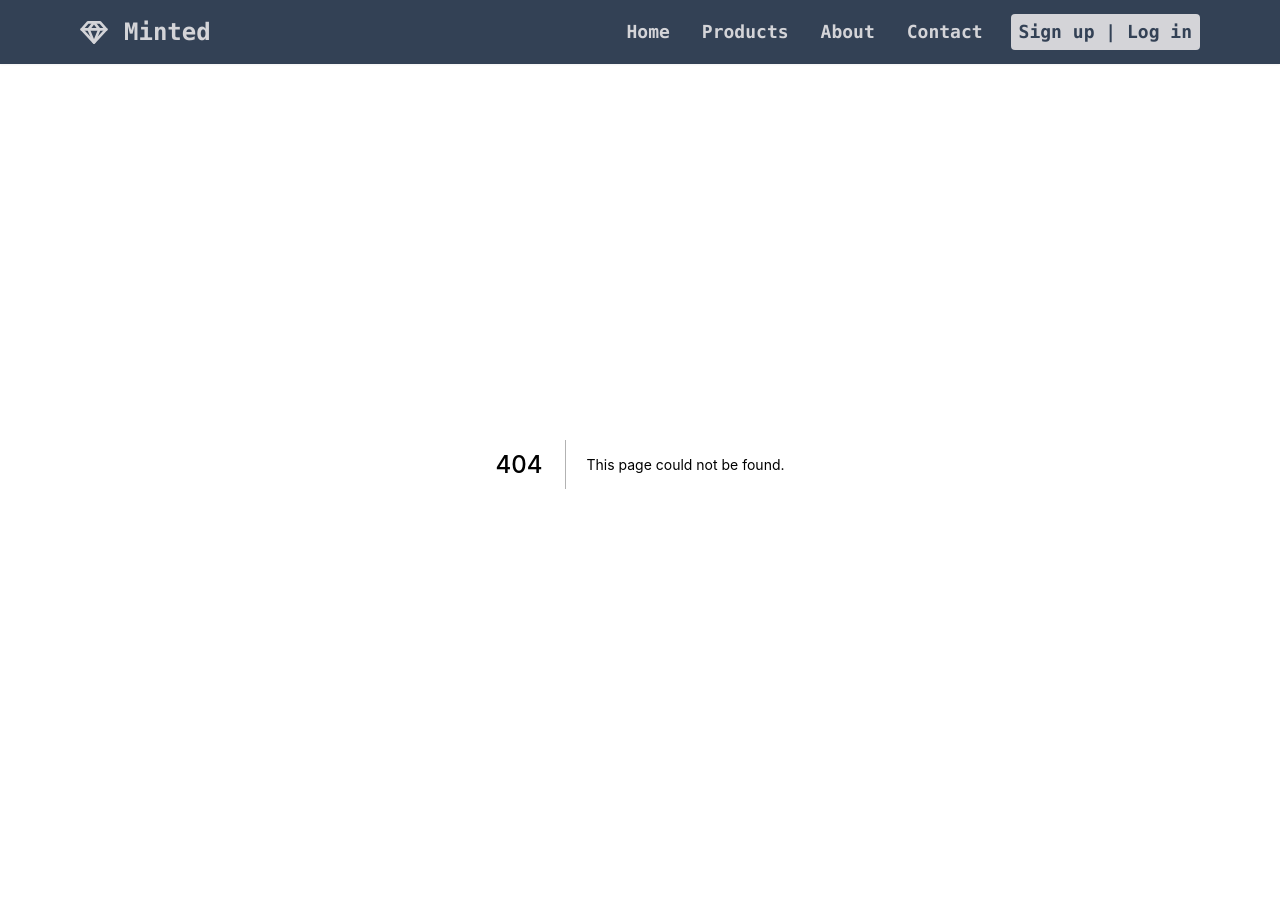
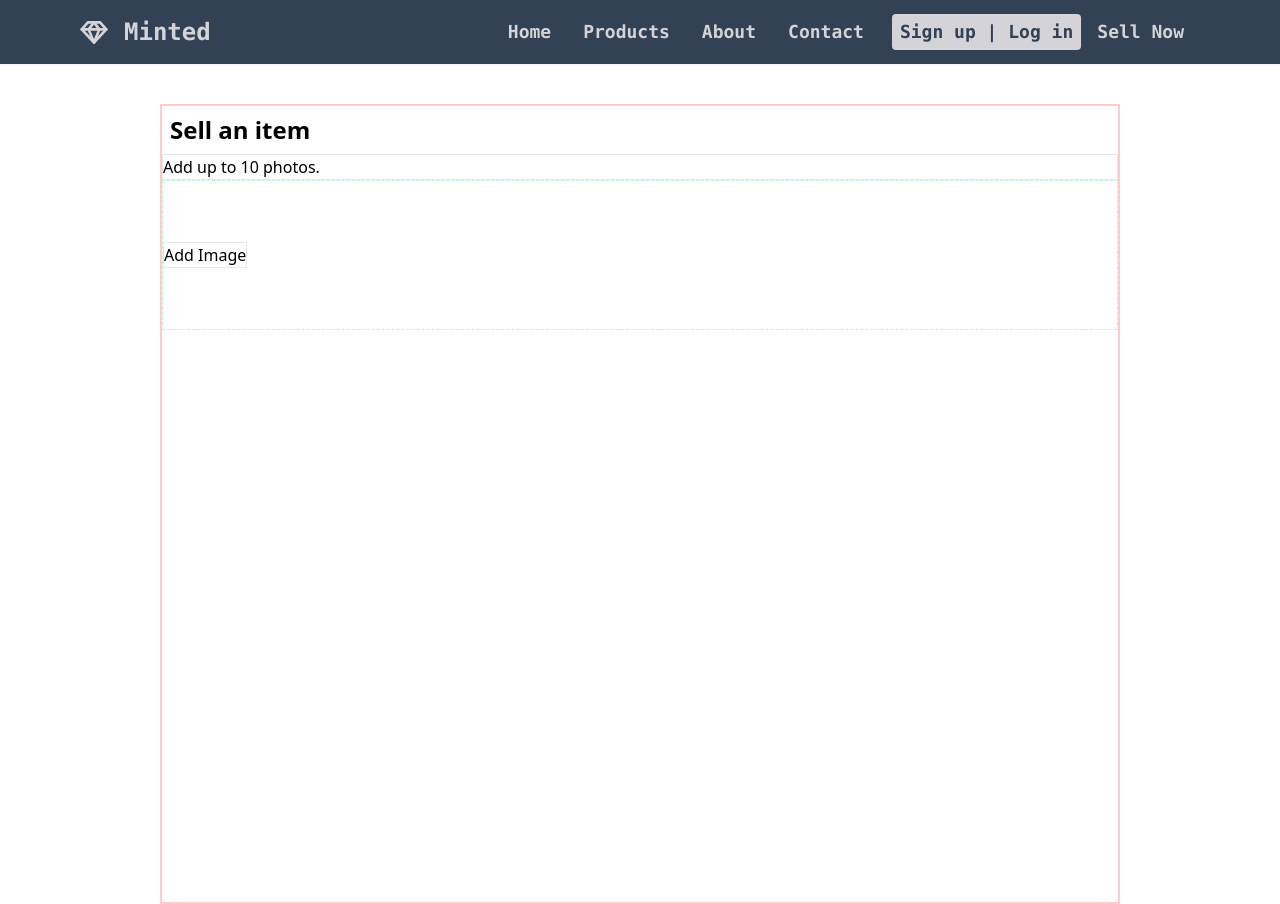
Before and after one commit to minjie0501/minted, a Next.js app in the folder frontend/: page /items/new in a window 1280 px wide. Before the commit this address had no page. Before the commit the page ends 864 px from the top, so only its background shows below. Built offline with nearby package versions, Linux system fonts and the light colour scheme.

Commit message:
img upload

```diff
--- a/frontend/components/Navbar.tsx
+++ b/frontend/components/Navbar.tsx
@@ -78,6 +78,9 @@ export function Navbar({}: Props) {
           ) : (
             <Button value="Sign up | Log in" onClick={() => dispatch(showModal(true))} />
           )}
+          <Link href="/items/new">
+            <span className="mx-4 cursor-pointer">Sell Now</span>
+          </Link>
           {/* </a> */}
           {/* </Link> */}
         </div>
--- a/frontend/package.json
+++ b/frontend/package.json
@@ -12,6 +12,7 @@
     "@headlessui/react": "^1.5.0",
     "@reduxjs/toolkit": "^1.7.2",
     "clsx": "^1.1.1",
+    "dropzone": "^6.0.0-beta.2",
     "next": "12.1.0",
     "phosphor-react": "^1.4.0",
     "pure-react-carousel": "^1.28.1",
@@ -22,6 +23,7 @@
     "redux": "^4.1.2"
   },
   "devDependencies": {
+    "@types/dropzone": "^5.7.4",
     "@types/node": "17.0.18",
     "@types/react": "17.0.39",
     "@types/react-slick": "^0.23.8",
--- a/frontend/pages/item/new.tsx
+++ /dev/null
@@ -1,93 +0,0 @@
-import React, { useEffect, useRef, useState } from "react";
-
-type Props = {};
-
-export default function New({}: Props) {
-  const [images, setImages] = useState<Array<File>>([]);
-  const fileInputRef = useRef<HTMLInputElement>();
-
-  function readFileAsText(file: any) {
-    return new Promise(function (resolve, reject) {
-      let fr = new FileReader();
-
-      fr.onload = function () {
-        resolve(fr.result);
-      };
-
-      fr.onerror = function () {
-        reject(fr);
-      };
-
-      fr.readAsDataURL(file);
-    });
-  }
-
-  const handleOnChange = async (e: Event) => {
-    const imgs = [] as any;
-    const images = (e.target as HTMLInputElement).files;
-    for (let i = 0; i < images!.length; i++) {
-      if ((e.target as HTMLInputElement).files![i] && (e.target as HTMLInputElement).files![i].type.substr(0, 5) === "image") {
-        imgs.push(await readFileAsText((e.target as HTMLInputElement).files![i]));
-      }
-    }
-    setImages(prev => prev!.concat(imgs as any));
-  };
-
-
-  return (
-    <div className="">
-      <form>
-        <button
-          onClick={(event) => {
-            event.preventDefault();
-            (fileInputRef.current as any).click();
-          }}
-        >
-          Add Image
-        </button>
-        <input
-          type="file"
-          style={{ display: "none" }}
-          ref={fileInputRef as any}
-          accept="image/*"
-          onChange={(e) => handleOnChange(e as any)}
-          multiple
-        />
-      </form>
-      <div>
-        {images
-          ? images.map((image,i) => (
-              <img key={i}
-                className="w-20 h-20"
-                src={images ? (images as any)[i] : ""}
-                style={{ objectFit: "cover" }}
-                onClick={() => {
-                    setImages((prev => prev.filter((p, idx) =>  idx !== i)))
-                }}
-              />
-            ))
-          : null}
-      </div>
-    </div>
-    // <div className="bg-gray-200 w-screen h-screen">
-    //   <div className="m-auto w-[960px] max-w-full border-red-200 border">
-    //     <h2>Sell an item</h2>
-    //     <div>
-    //       <div className="flex justify-center">
-    //         <div className="mb-3 w-96">
-    //           <label htmlFor="formFileMultiple" className="form-label inline-block mb-2 text-gray-700">
-    //             Multiple files input example
-    //           </label>
-    //           <input
-    //             className="form-control block w-full px-3 py-1.5 text-base font-normal text-gray-700 bg-white bg-clip-padding border border-solid border-gray-300 rounded transition ease-in-out m-0 focus:text-gray-700 focus:bg-white focus:border-blue-600 focus:outline-none"
-    //             type="file"
-    //             id="formFileMultiple"
-    //             multiple
-    //           />
-    //         </div>
-    //       </div>
-    //     </div>
-    //   </div>
-    // </div>
-  );
-}
--- /dev/null
+++ b/frontend/pages/items/new.tsx
@@ -0,0 +1,105 @@
+import React, { useEffect, useRef, useState } from "react";
+
+type Props = {};
+
+// TODO: add drag and drop later
+// TODO: add some kind of error message when the user tries to add more than 10 images
+export default function New({}: Props) {
+  const [images, setImages] = useState<Array<File>>([]);
+  const fileInputRef = useRef<HTMLInputElement>();
+
+  function readFileAsText(file: any) {
+    return new Promise(function (resolve, reject) {
+      let fr = new FileReader();
+
+      fr.onload = function () {
+        resolve(fr.result);
+      };
+
+      fr.onerror = function () {
+        reject(fr);
+      };
+
+      fr.readAsDataURL(file);
+    });
+  }
+
+  const handleOnChange = async (e: Event) => {
+    const imgs = [] as any;
+    const selectedImages = (e.target as HTMLInputElement).files;
+    for (let i = 0; i < selectedImages!.length; i++) {
+      if ((e.target as HTMLInputElement).files![i] && (e.target as HTMLInputElement).files![i].type.substr(0, 5) === "image") {
+        imgs.push(await readFileAsText((e.target as HTMLInputElement).files![i]));
+      }
+    }
+    if(images?.length + imgs.length<11) setImages((prev) => prev!.concat(imgs as any));
+  };
+
+  return (
+    <div className="m-auto w-[390px] sm:w-[600px] md:w-[820px] lg:w-[960px] border-red-200 border-2 h-screen mt-10">
+      <h2 className="font-semibold text-2xl m-2">Sell an item</h2>
+      <div className="border-gray-200  border">
+        <h3>Add up to 10 photos. </h3>
+      </div>
+      <div className="flex border-green-200 border-dashed border w-full min-h-[150px]">
+        <div className="flex flex-wrap  justify-center items-center">
+          {images
+            ? images.map((image, i) =>
+                i < 10 ? (
+                  <img
+                    key={i}
+                    className="w-40 h-40 m-2"
+                    src={images ? (images as any)[i] : ""}
+                    style={{ objectFit: "cover" }}
+                    onClick={() => {
+                      setImages((prev) => prev.filter((p, idx) => idx !== i));
+                    }}
+                  />
+                ) : (
+                  ""
+                )
+              )
+            : null}
+          <form className="border-gray-200 border">
+            <button
+              onClick={(event) => {
+                event.preventDefault();
+                (fileInputRef.current as any).click();
+              }}
+            >
+              Add Image
+            </button>
+            <input
+              type="file"
+              style={{ display: "none" }}
+              ref={fileInputRef as any}
+              accept="image/*"
+              onChange={(e) => handleOnChange(e as any)}
+              multiple
+            />
+          </form>
+        </div>
+      </div>
+      {/* <div className="bg-gray-200 w-screen h-screen">
+        <div className="m-auto w-[960px] max-w-full border-red-200 border">
+          <h2>Sell an item</h2>
+          <div>
+            <div className="flex justify-center">
+              <div className="mb-3 w-96">
+                <label htmlFor="formFileMultiple" className="form-label inline-block mb-2 text-gray-700">
+                  Multiple files input example
+                </label>
+                <input
+                  className="form-control block w-full px-3 py-1.5 text-base font-normal text-gray-700 bg-white bg-clip-padding border border-solid border-gray-300 rounded transition ease-in-out m-0 focus:text-gray-700 focus:bg-white focus:border-blue-600 focus:outline-none"
+                  type="file"
+                  id="formFileMultiple"
+                  multiple
+                />
+              </div>
+            </div>
+          </div>
+        </div>
+      </div> */}
+    </div>
+  );
+}
```
Also changed, not shown: 1 other file (tests, documents, lock files or other folders).
